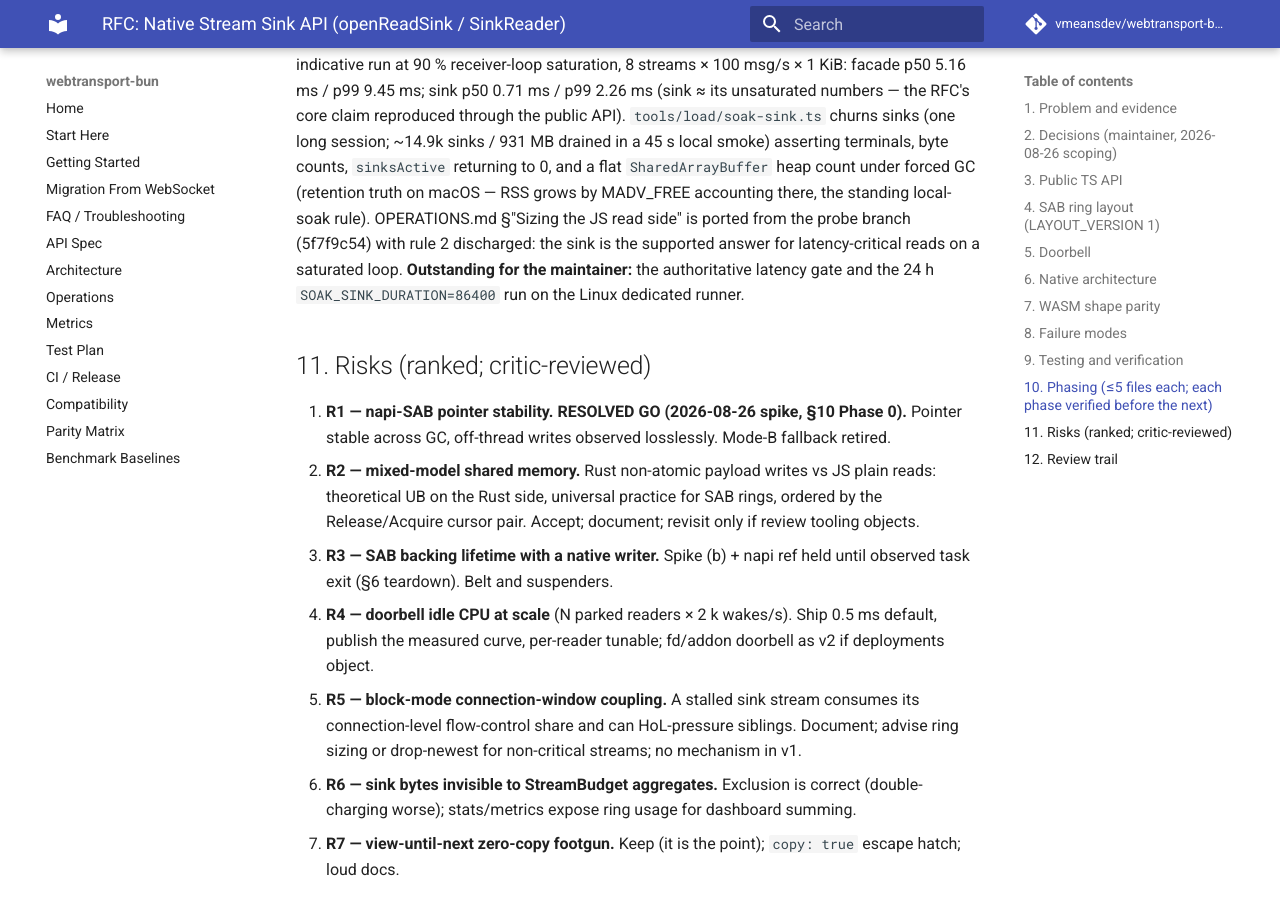
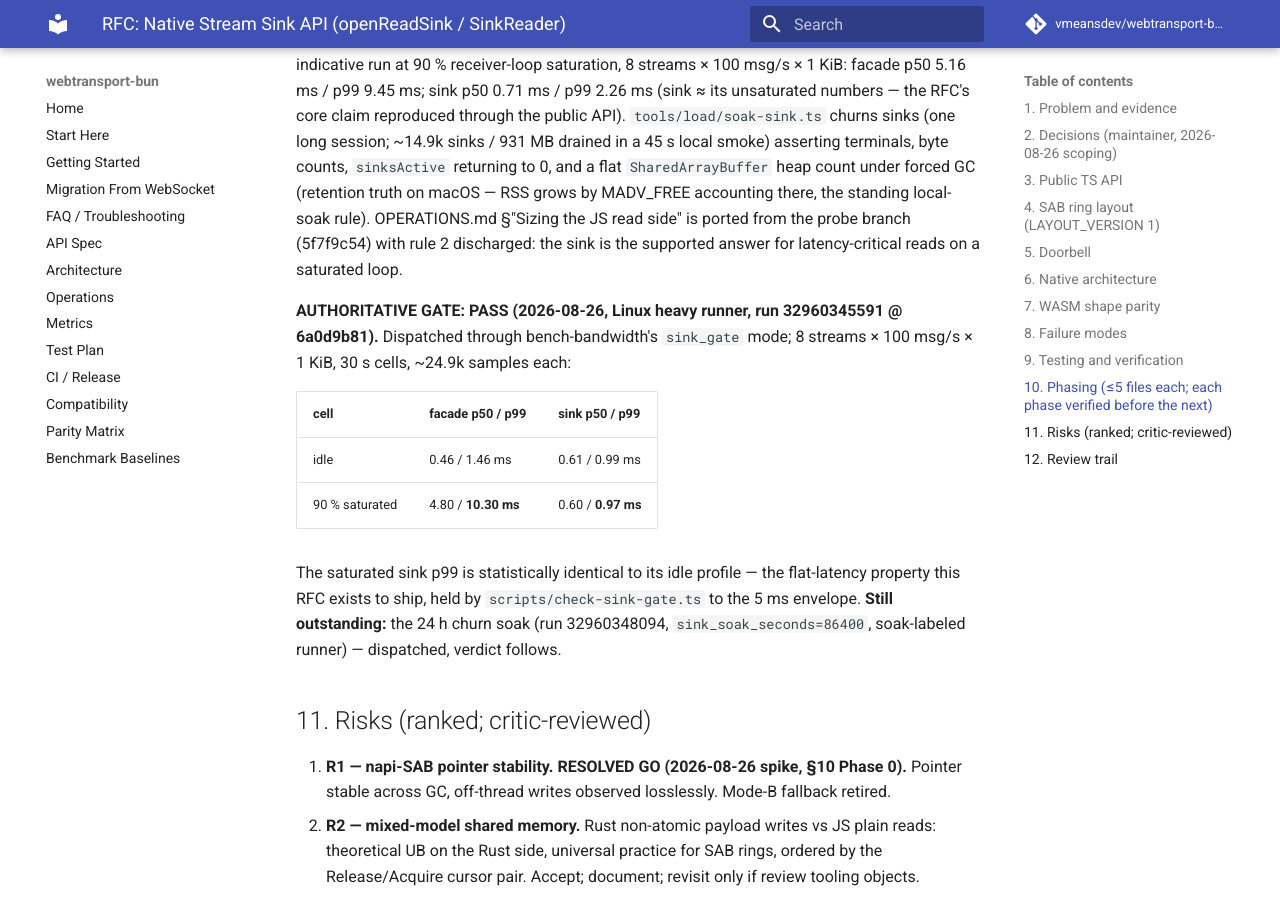
Before and after one commit to vmeansdev/webtransport-bun, an MkDocs documentation site: the page built from docs/RFC_STREAM_SINK.md, in a window 1280 px wide and 900 px high, scrolled down 10683 px. Built offline with MkDocs 1.6.1 and Material for MkDocs 9.7.7, drawn with Linux system fonts in a browser that asks for light colours; comment, search, counter and statistics services are not loaded.

Commit message:
Record the Linux latency gate PASS in the stream sink RFC
Run 32960345591 @ 8eb64b86: saturated sink p99 0.97ms vs facade
10.30ms at 90% receiver-loop duty — identical to the sink's idle
profile. The 24h churn soak (run 32960348094) is dispatched.

Co-Authored-By: Claude Fable 5 <noreply@anthropic.com>

```diff
--- a/docs/RFC_STREAM_SINK.md
+++ b/docs/RFC_STREAM_SINK.md
@@ -418,8 +418,21 @@ production. **Shape parity, not latency parity.**
   forced GC (retention truth on macOS — RSS grows by MADV_FREE accounting there, the standing
   local-soak rule). OPERATIONS.md §"Sizing the JS read side" is ported from the probe branch
   (5f7f9c54) with rule 2 discharged: the sink is the supported answer for latency-critical reads
-  on a saturated loop. **Outstanding for the maintainer:** the authoritative latency gate and the
-  24 h `SOAK_SINK_DURATION=86400` run on the Linux dedicated runner.
+  on a saturated loop.
+
+  **AUTHORITATIVE GATE: PASS (2026-08-26, Linux heavy runner, run 32960345591 @ 6a0d9b81).**
+  Dispatched through bench-bandwidth's `sink_gate` mode; 8 streams × 100 msg/s × 1 KiB, 30 s
+  cells, ~24.9k samples each:
+
+  | cell | facade p50 / p99 | sink p50 / p99 |
+  |---|---|---|
+  | idle | 0.46 / 1.46 ms | 0.61 / 0.99 ms |
+  | 90 % saturated | 4.80 / **10.30 ms** | 0.60 / **0.97 ms** |
+
+  The saturated sink p99 is statistically identical to its idle profile — the flat-latency
+  property this RFC exists to ship, held by `scripts/check-sink-gate.ts` to the 5 ms envelope.
+  **Still outstanding:** the 24 h churn soak (run 32960348094, `sink_soak_seconds=86400`,
+  soak-labeled runner) — dispatched, verdict follows.
 
 ## 11. Risks (ranked; critic-reviewed)
 
```
